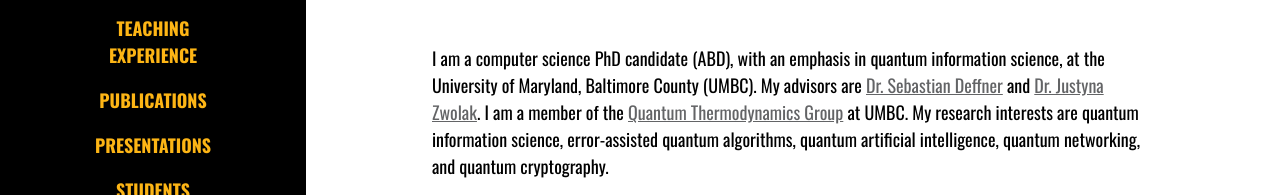
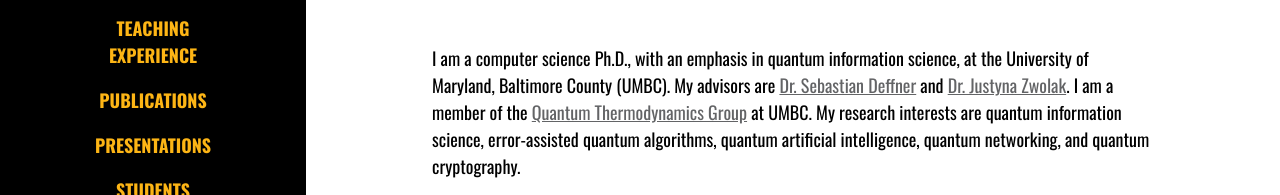
Before and after one commit to reecejrobertson/reecejrobertson.github.io, a plain HTML site: page index.html in a window 1280 px wide. Shown: the part 324-519 px from the top of the page. Drawn offline with nearby package versions, Linux system fonts and the light colour scheme.

Commit message:
Removed ABD
exit
clear

```diff
--- a/index.html
+++ b/index.html
@@ -108,7 +108,7 @@
                 Baltimore, Maryland, USA | <a href="mailto:reecerobertson@umbc.edu">reecerobertson@umbc.edu</a>
             </h2>
             <p>
-                I am a computer science PhD candidate (ABD), with an emphasis in quantum information science, at the University of Maryland, Baltimore County (UMBC).
+                I am a computer science Ph.D., with an emphasis in quantum information science, at the University of Maryland, Baltimore County (UMBC).
                 My advisors are <a href="https://physics.umbc.edu/faculty/deffner/">Dr. Sebastian Deffner</a> and <a href="https://www.nist.gov/people/justyna-p-zwolak">Dr. Justyna Zwolak</a>.
                 I am a member of the <a href="https://quthermo.umbc.edu/">Quantum Thermodynamics Group</a> at UMBC.
                 My research interests are quantum information science, error-assisted quantum algorithms, quantum artificial intelligence, quantum networking, and quantum cryptography.
```
